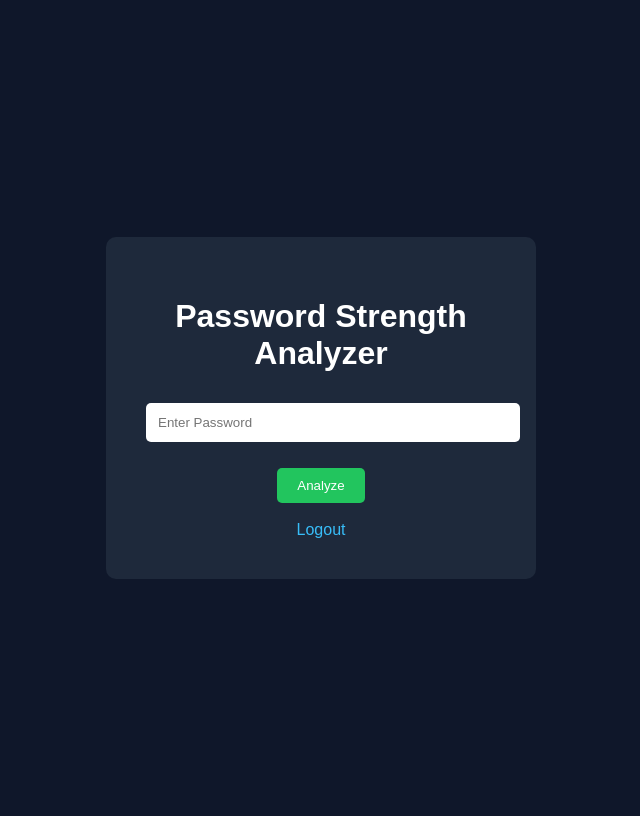
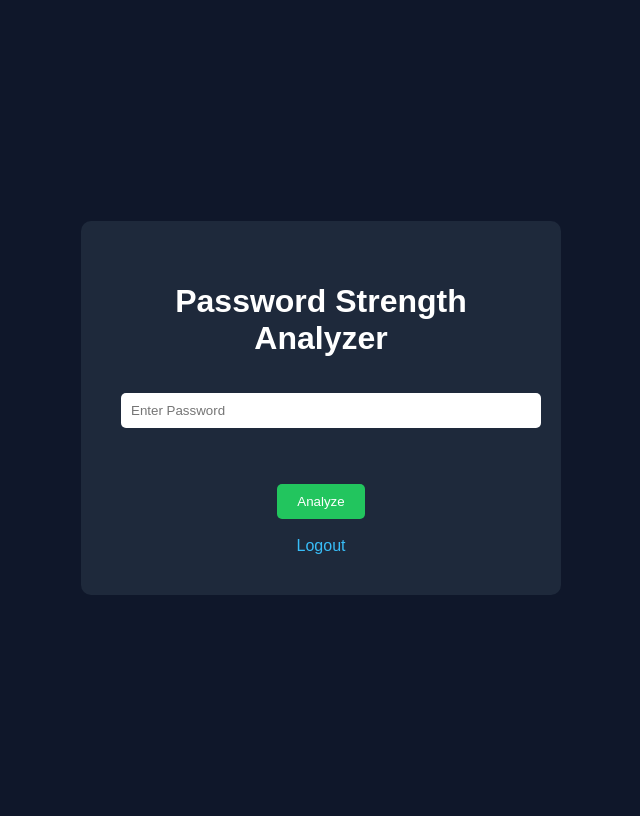
Before and after one commit to Sajeed191/password-strength-analyzer, a Flask app: page / in a window 1280 px wide. Shown: the whole page, without its empty margins (319-959 px from the left). Run offline with Flask 3, Linux system fonts and the light colour scheme; the visitor is signed in with stand-in values (Sample User, id 1).

Commit message:
Update style.css

```diff
--- a/static/css/style.css
+++ b/static/css/style.css
@@ -1,8 +1,9 @@
 body{
 
 background:#0f172a;
+color:white;
+
 font-family:Arial;
-color:white;
 
 display:flex;
 justify-content:center;
@@ -15,43 +16,69 @@ height:100vh;
 .container{
 
 background:#1e293b;
+
 padding:40px;
+
 border-radius:10px;
+
+width:400px;
+
 text-align:center;
-width:350px;
 
 }
 
 input{
 
 width:100%;
-padding:12px;
-margin:10px 0;
+
+padding:10px;
+
+margin-top:15px;
+
 border:none;
+
 border-radius:5px;
 
 }
 
 button{
 
+margin-top:20px;
+
+padding:10px 20px;
+
+border:none;
+
+border-radius:5px;
+
 background:#22c55e;
+
 color:white;
-padding:10px 20px;
-border:none;
-border-radius:5px;
+
 cursor:pointer;
 
 }
 
-button:hover{
+#strength-bar{
 
-background:#16a34a;
+height:10px;
+
+width:0%;
+
+background:red;
+
+margin-top:10px;
+
+border-radius:5px;
+
+transition:0.3s;
 
 }
 
 a{
 
 color:#38bdf8;
+
 text-decoration:none;
 
 }
```
